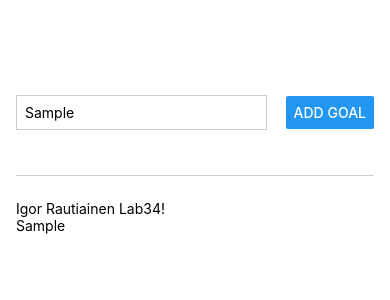
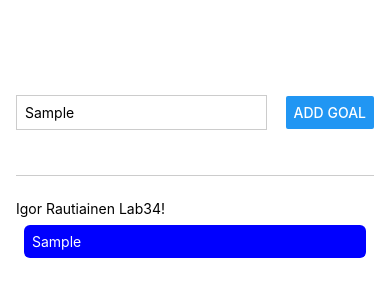
Before and after one commit to igo-rau/RNLab34, a React Native app: screen / in a window 390 px wide. Both pictures are taken after typing "Sample" into the empty fields and a click on the button "ADD GOAL". Shown: the top 300 px of the page. Built offline with nearby package versions, Linux system fonts and the light colour scheme.

Commit message:
Styled output list (still needs unique keys

```diff
--- a/App.js
+++ b/App.js
@@ -31,7 +31,11 @@ export default function App() {
       <Text style={styles.dummyText}>Igor Rautiainen Lab34!</Text>
 
       <View style={styles.goalsContainer}>
-        {courseGoals.map((goal) => <Text key={goal}>{goal}</Text> )}
+        {courseGoals.map((goal) => (
+          <View key={goal} style={styles.goalItem}>
+            <Text style={styles.goalItemText}>{goal}</Text>
+          </View>
+        ))}
       </View>
     </View>
   );
@@ -62,17 +66,15 @@ const styles = StyleSheet.create({
   goalsContainer: {
     flex: 5,
   },
+  goalItem: {
+    margin: 8,
+    padding: 8,
+    borderRadius: 6, //not working for ios if applied to <Text>, so we should wrap into <View>
+    backgroundColor: '#00f',
+  },
 
-  // container: {
-  //   flex: 1,
-  //   backgroundColor: "#fff",
-  //   alignItems: "center",
-  //   justifyContent: "center",
-  // },
-  // dummyText: {
-  //   margin: 16,
-  //   borderWidth: 2,
-  //   borderColor: "#F88",
-  //   padding: 16,
-  // },
+  goalItemText: {
+    color: 'white'  // Styles are not cascading, so if applied to parent <View> - will have no effect.
+  }
+
 });
```
